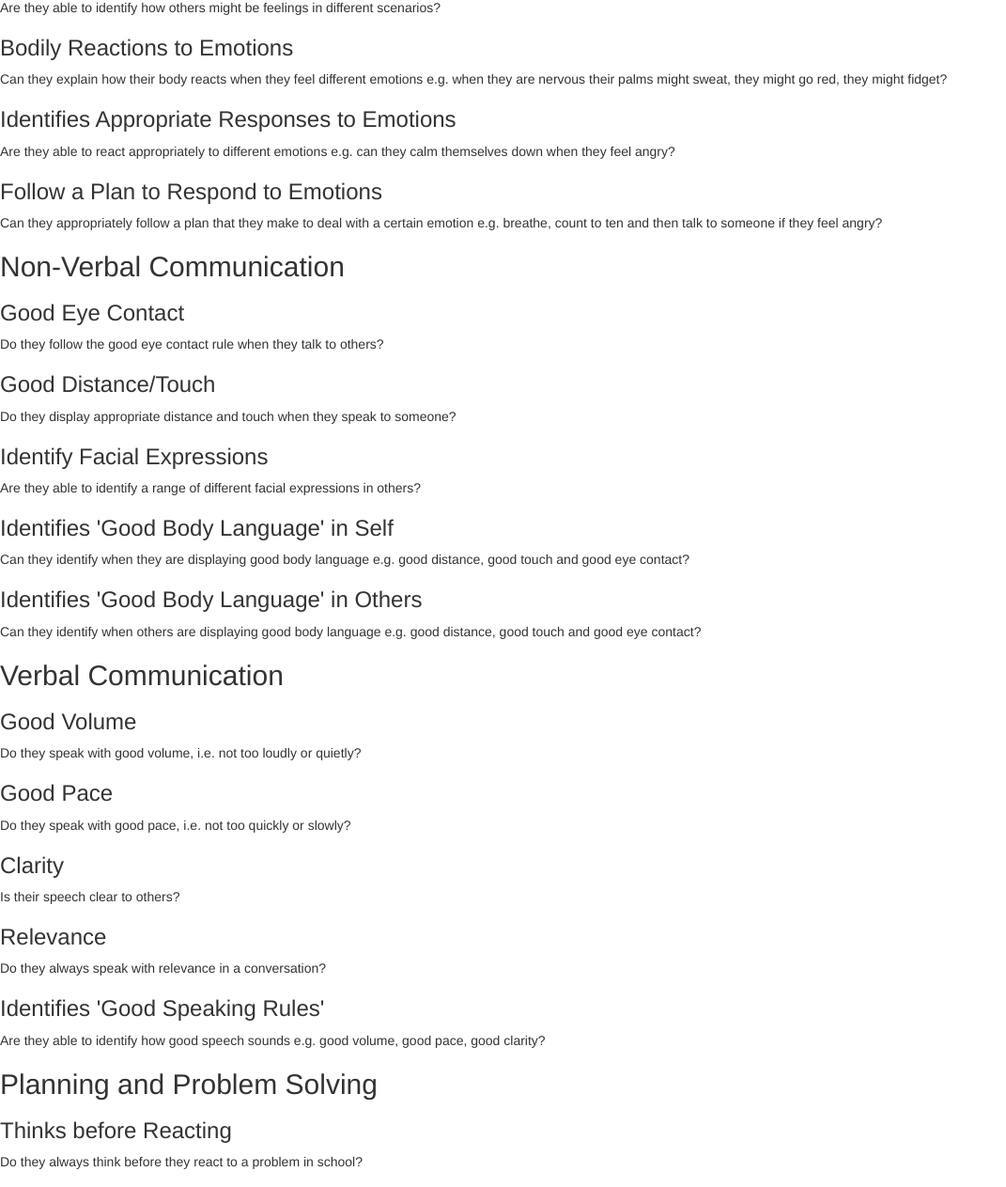
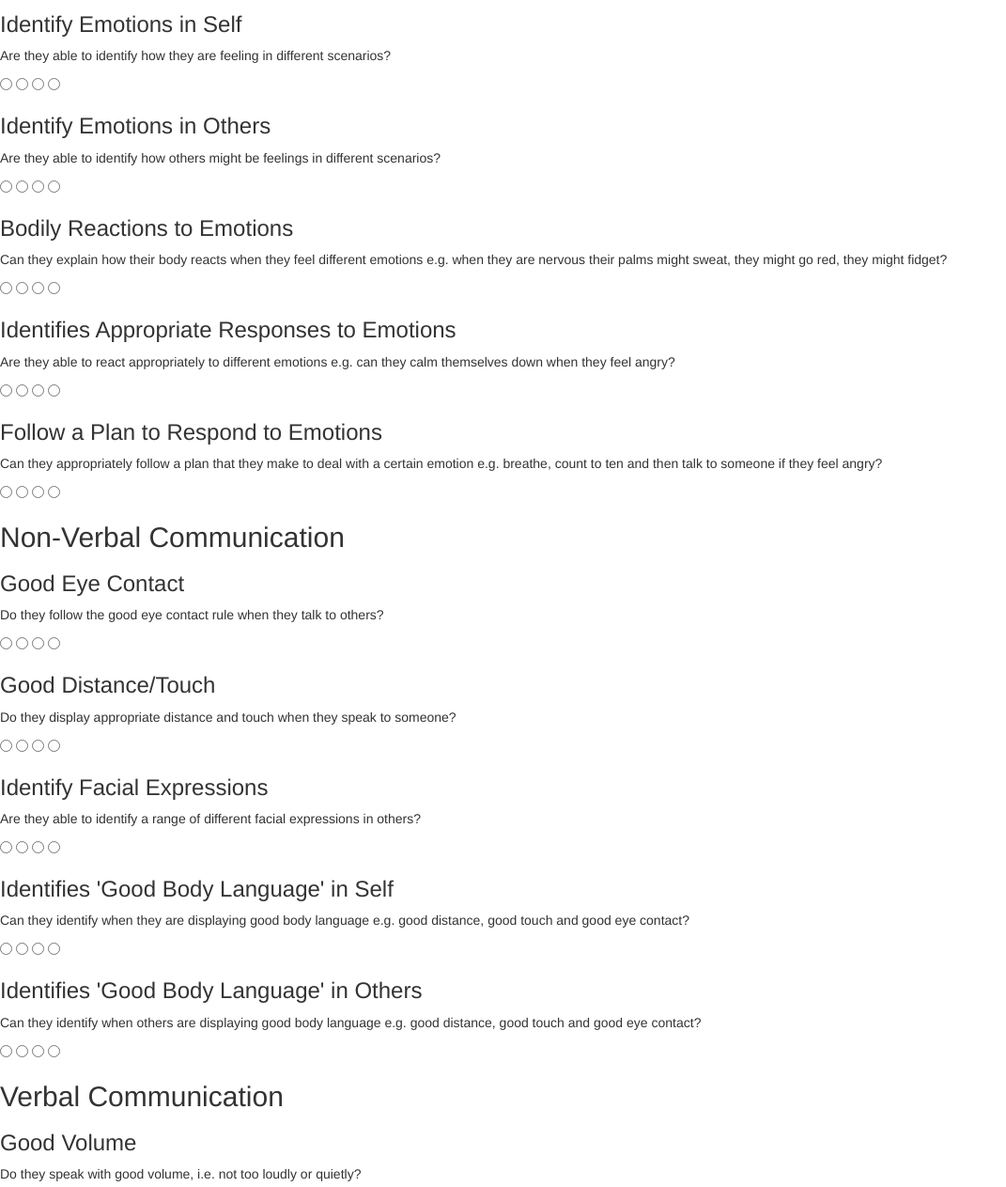
Before and after one commit to InclusiveClassrooms/skills-wheel-old, a website: page public/index.html in a window 1280 px wide. Shown: the part 681-1944 px from the top of the page at 94% size, without its empty margins (0-1071 px from the left). Drawn offline with nearby package versions, Linux system fonts and the light colour scheme.

Commit message:
adds text for questions and radio buttons for smily faces #7

```diff
--- a/public/index.html
+++ b/public/index.html
@@ -1,13 +1,16 @@
 <!DOCTYPE html>
 <html>
+
 <head>
   <meta charset="utf-8">
   <title>Form</title>
   <link href='https://fonts.googleapis.com/css?family=Open+Sans:700' rel='stylesheet' type='text/css'>
   <link href='https://fonts.googleapis.com/css?family=Varela+Round' rel='stylesheet' type='text/css'>
-    <link href="https://maxcdn.bootstrapcdn.com/bootstrap/3.3.6/css/bootstrap.min.css" rel="stylesheet" integrity="sha256-7s5uDGW3AHqw6xtJmNNtr+OBRJUlgkNJEo78P4b0yRw= sha512-nNo+yCHEyn0smMxSswnf/OnX6/KwJuZTlNZBjauKhTK0c+zT+q5JOCx0UFhXQ6rJR9jg6Es8gPuD2uZcYDLqSw==" crossorigin="anonymous">
+  <link href="https://maxcdn.bootstrapcdn.com/bootstrap/3.3.6/css/bootstrap.min.css" rel="stylesheet" integrity="sha256-7s5uDGW3AHqw6xtJmNNtr+OBRJUlgkNJEo78P4b0yRw= sha512-nNo+yCHEyn0smMxSswnf/OnX6/KwJuZTlNZBjauKhTK0c+zT+q5JOCx0UFhXQ6rJR9jg6Es8gPuD2uZcYDLqSw=="
+  crossorigin="anonymous">
   <script src="https://maxcdn.bootstrapcdn.com/bootstrap/3.3.6/js/bootstrap.min.js" integrity="sha256-KXn5puMvxCw+dAYznun+drMdG1IFl3agK0p/pqT9KAo= sha512-2e8qq0ETcfWRI4HJBzQiA3UoyFk6tbNyG+qSaIBZLyW9Xf3sWZHN/lxe9fTh1U45DpPf07yj94KsUHHWe4Yk1A==" crossorigin="anonymous"></script>
 </head>
+
 <body>
   <form>
     <input type="text" placeholder="School" />
@@ -19,108 +22,169 @@
         <div>
           <h3>Personal Appearance</h3>
           <p>
-              Are they able to identify at least three
-  features of their personal appearance e.g.
-  colour hair, colour eyes, height, clothing?
+            Are they able to identify at least three features of their personal appearance e.g. colour hair, colour eyes, height, clothing?
           </p>
-            <input type="radio" name="personal-appearance" />
+          <input type="radio" name="personal-appearance" value="always" />
+          <input type="radio" name="personal-appearance" value="sometimes" />
+          <input type="radio" name="personal-appearance" value="rarely" />
+          <input type="radio" name="personal-appearance" value="never" />
         </div>
+        <div>
           <h3>Appearance of Others</h3>
           <p>
-            Are they able to identify at least three
-features of others’ personal appearance e.g.
-colour hair, colour eyes, height, clothing?
+            Are they able to identify at least three features of others’ personal appearance e.g. colour hair, colour eyes, height, clothing?
           </p>
+          <input type="radio" name="appearance-others" value="always" />
+          <input type="radio" name="appearance-others" value="sometimes" />
+          <input type="radio" name="appearance-others" value="rarely" />
+          <input type="radio" name="appearance-others" value="never" />
+        </div>
+        <div>
           <h3>Likes</h3>
           <p>
-            Can they identify at least three things that
-they like?
+            Can they identify at least three things that they like?
           </p>
+          <input type="radio" name="likes" value="always" />
+          <input type="radio" name="likes" value="sometimes" />
+          <input type="radio" name="likes" value="rarely" />
+          <input type="radio" name="likes" value="never" />
+        </div>
+        <div>
           <h3>Dislikes</h3>
           <p>
-            Can they identify at least three things that
-they dislike?
+            Can they identify at least three things that they dislike?
           </p>
+          <input type="radio" name="dislikes" value="always" />
+          <input type="radio" name="dislikes" value="sometimes" />
+          <input type="radio" name="dislikes" value="rarely" />
+          <input type="radio" name="dislikes" value="never" />
+        </div>
+        <div>
           <h3>Strengths</h3>
           <p>
-            Can they identify something that they
-feel they are good at?
+            Can they identify something that they feel they are good at?
           </p>
+          <input type="radio" name="strengths" value="always" />
+          <input type="radio" name="strengths" value="sometimes" />
+          <input type="radio" name="strengths" value="rarely" />
+          <input type="radio" name="strengths" value="never" />
+        </div>
       </div>
       <h2>Managing Feelings</h2>
       <div>
+        <div>
           <h3>Identify Emotions in Self</h3>
           <p>
-            Are they able to identify how they are feeling
-in different scenarios?
+            Are they able to identify how they are feeling in different scenarios?
           </p>
+          <input type="radio" name="identify-emotions-self" value="always" />
+          <input type="radio" name="identify-emotions-self" value="sometimes" />
+          <input type="radio" name="identify-emotions-self" value="rarely" />
+          <input type="radio" name="identify-emotions-self" value="never" />
+        </div>
+        <div>
           <h3>Identify Emotions in Others</h3>
           <p>
-            Are they able to identify how others might be
-feelings in different scenarios?
+            Are they able to identify how others might be feelings in different scenarios?
           </p>
+          <input type="radio" name="identify-emotions-others" value="always" />
+          <input type="radio" name="identify-emotions-others" value="sometimes" />
+          <input type="radio" name="identify-emotions-others" value="rarely" />
+          <input type="radio" name="identify-emotions-others" value="never" />
+        </div>
+        <div>
           <h3>Bodily Reactions to Emotions</h3>
           <p>
-            Can they explain how their body reacts when
-they feel different emotions e.g. when they
-are nervous their palms might sweat, they
-might go red, they might fidget?
+            Can they explain how their body reacts when they feel different emotions e.g. when they are nervous their palms might sweat, they might go red, they might fidget?
           </p>
+          <input type="radio" name="bodily-reaction-emotions" value="always" />
+          <input type="radio" name="bodily-reaction-emotions" value="sometimes" />
+          <input type="radio" name="bodily-reaction-emotions" value="rarely" />
+          <input type="radio" name="bodily-reaction-emotions" value="never" />
+        </div>
+        <div>
           <h3>Identifies Appropriate Responses to Emotions</h3>
           <p>
-            Are they able to react appropriately to
-different emotions e.g. can they calm
-themselves down when they feel angry?
+            Are they able to react appropriately to different emotions e.g. can they calm themselves down when they feel angry?
           </p>
+          <input type="radio" name="identify-response-emotions" value="always" />
+          <input type="radio" name="identify-response-emotions" value="sometimes" />
+          <input type="radio" name="identify-response-emotions" value="rarely" />
+          <input type="radio" name="identify-response-emotions" value="never" />
+        </div>
+        <div>
           <h3>Follow a Plan to Respond to Emotions</h3>
           <p>
-            Can they appropriately follow a plan that
-they make to deal with a certain emotion
-e.g. breathe, count to ten and then talk to
-someone if they feel angry?
+            Can they appropriately follow a plan that they make to deal with a certain emotion e.g. breathe, count to ten and then talk to someone if they feel angry?
           </p>
+          <input type="radio" name="plan-respond-emotions" value="always" />
+          <input type="radio" name="plan-respond-emotions" value="sometimes" />
+          <input type="radio" name="plan-respond-emotions" value="rarely" />
+          <input type="radio" name="plan-respond-emotions" value="never" />
+        </div>
       </div>
       <h2>Non-Verbal Communication</h2>
       <div>
+        <div>
           <h3>Good Eye Contact</h3>
           <p>
-            Do they follow the good eye contact rule
-when they talk to others?
+            Do they follow the good eye contact rule when they talk to others?
           </p>
+          <input type="radio" name="good-eye-contact" value="always" />
+          <input type="radio" name="good-eye-contact" value="sometimes" />
+          <input type="radio" name="good-eye-contact" value="rarely" />
+          <input type="radio" name="good-eye-contact" value="never" />
+        </div>
+        <div>
           <h3>Good Distance/Touch</h3>
           <p>
-            Do they display appropriate distance and
-touch when they speak to someone?
+            Do they display appropriate distance and touch when they speak to someone?
           </p>
+          <input type="radio" name="good-distance-touch" value="always" />
+          <input type="radio" name="good-distance-touch" value="sometimes" />
+          <input type="radio" name="good-distance-touch" value="rarely" />
+          <input type="radio" name="good-distance-touch" value="never" />
+        </div>
+        <div>
           <h3>Identify Facial Expressions</h3>
           <p>
-            Are they able to identify a range of different
-facial expressions in others?
+            Are they able to identify a range of different facial expressions in others?
           </p>
+          <input type="radio" name="identify-expressions" value="always" />
+          <input type="radio" name="identify-expressions" value="sometimes" />
+          <input type="radio" name="identify-expressions" value="rarely" />
+          <input type="radio" name="identify-expressions" value="never" />
+        </div>
+        <div>
           <h3>Identifies 'Good Body Language' in Self</h3>
           <p>
-            Can they identify when they are displaying
-good body language e.g. good distance, good
-touch and good eye contact?
+            Can they identify when they are displaying good body language e.g. good distance, good touch and good eye contact?
           </p>
+          <input type="radio" name="body-language-self" value="always" />
+          <input type="radio" name="body-language-self" value="sometimes" />
+          <input type="radio" name="body-language-self" value="rarely" />
+          <input type="radio" name="body-language-self" value="never" />
+        </div>
+        <div>
           <h3>Identifies 'Good Body Language' in Others</h3>
           <p>
-            Can they identify when others are displaying
-good body language e.g. good distance, good
-touch and good eye contact?
+            Can they identify when others are displaying good body language e.g. good distance, good touch and good eye contact?
           </p>
+          <input type="radio" name="body-language-others" value="always" />
+          <input type="radio" name="body-language-others" value="sometimes" />
+          <input type="radio" name="body-language-others" value="rarely" />
+          <input type="radio" name="body-language-others" value="never" />
+        </div>
       </div>
       <h2>Verbal Communication</h2>
       <div>
         <h3>Good Volume</h3>
         <p>
-            Do they speak with good volume, i.e. not too
-loudly or quietly?
+          Do they speak with good volume, i.e. not too loudly or quietly?
         </p>
         <h3>Good Pace</h3>
         <p>
-            Do they speak with good pace, i.e. not too
-quickly or slowly?
+          Do they speak with good pace, i.e. not too quickly or slowly?
         </p>
         <h3>Clarity</h3>
         <p>
@@ -128,80 +192,62 @@ quickly or slowly?
         </p>
         <h3>Relevance</h3>
         <p>
-            Do they always speak with relevance in a
-conversation?
+          Do they always speak with relevance in a conversation?
         </p>
         <h3>Identifies 'Good Speaking Rules'</h3>
         <p>
-            Are they able to identify how good speech
-sounds e.g. good volume, good pace, good
-clarity?
+          Are they able to identify how good speech sounds e.g. good volume, good pace, good clarity?
         </p>
       </div>
       <h2>Planning and Problem Solving</h2>
       <div>
         <h3>Thinks before Reacting</h3>
         <p>
-            Do they always think before they react to a
-problem in school?
+          Do they always think before they react to a problem in school?
         </p>
         <h3>Identifies Problems</h3>
         <p>
-            Do they understand when problems have
-occurred e.g. a fall out on the playground, an
-unforeseen change to timetabling, difficulties
-with peers’ friendships.
+          Do they understand when problems have occurred e.g. a fall out on the playground, an unforeseen change to timetabling, difficulties with peers’ friendships.
         </p>
         <h3>Identifies Examples of 'Good Problem Solving'</h3>
         <p>
-            Can they identify situations in which
-problems were solved appropriately?
+          Can they identify situations in which problems were solved appropriately?
         </p>
         <h3>Devise a Plan to Solve a Problem</h3>
         <p>
-            Can they make a plan to solve a problem that
-they’re involved in e.g. an approach to dealing
-with a change in timetabling?
+          Can they make a plan to solve a problem that they’re involved in e.g. an approach to dealing with a change in timetabling?
         </p>
         <h3>Implement a Plan to Solve a Problem</h3>
         <p>
-            Can they follow a plan that they have devised
-to solve a problem that they’re involved in?
+          Can they follow a plan that they have devised to solve a problem that they’re involved in?
         </p>
       </div>
       <h2>Relationships, Leaderships and Assertiveness</h2>
       <div>
         <h3>Built and Maintained One Friendship</h3>
         <p>
-            Do they have one school-based relationship
-with a peer that could be termed a
-friendship?
+          Do they have one school-based relationship with a peer that could be termed a friendship?
         </p>
         <h3>Built and Maintained Multiple Friendships</h3>
         <p>
-            Do they have more than one school-based
-relationship with a peer that could be termed
-a friendship?
+          Do they have more than one school-based relationship with a peer that could be termed a friendship?
         </p>
         <h3>Express Thoughts and Feelings to Others</h3>
         <p>
-            Are they able to tell others how they think
-and feel in an appropriate way in different
-situations?
+          Are they able to tell others how they think and feel in an appropriate way in different situations?
         </p>
         <h3>Disagree with Others</h3>
         <p>
-            Can they appropriately say that they disagree
-with others’ opinions?
+          Can they appropriately say that they disagree with others’ opinions?
         </p>
         <h3>Apologise Appropriately</h3>
         <p>
-            Can they say sorry appropriately when it is
-expected of them?
+          Can they say sorry appropriately when it is expected of them?
         </p>
       </div>
     </div>
   </form>
   <script type="text/javascript" src="index.js"></script>
 </body>
+
 </html>
```
Lines whose indentation alone changed are shown as unchanged.
